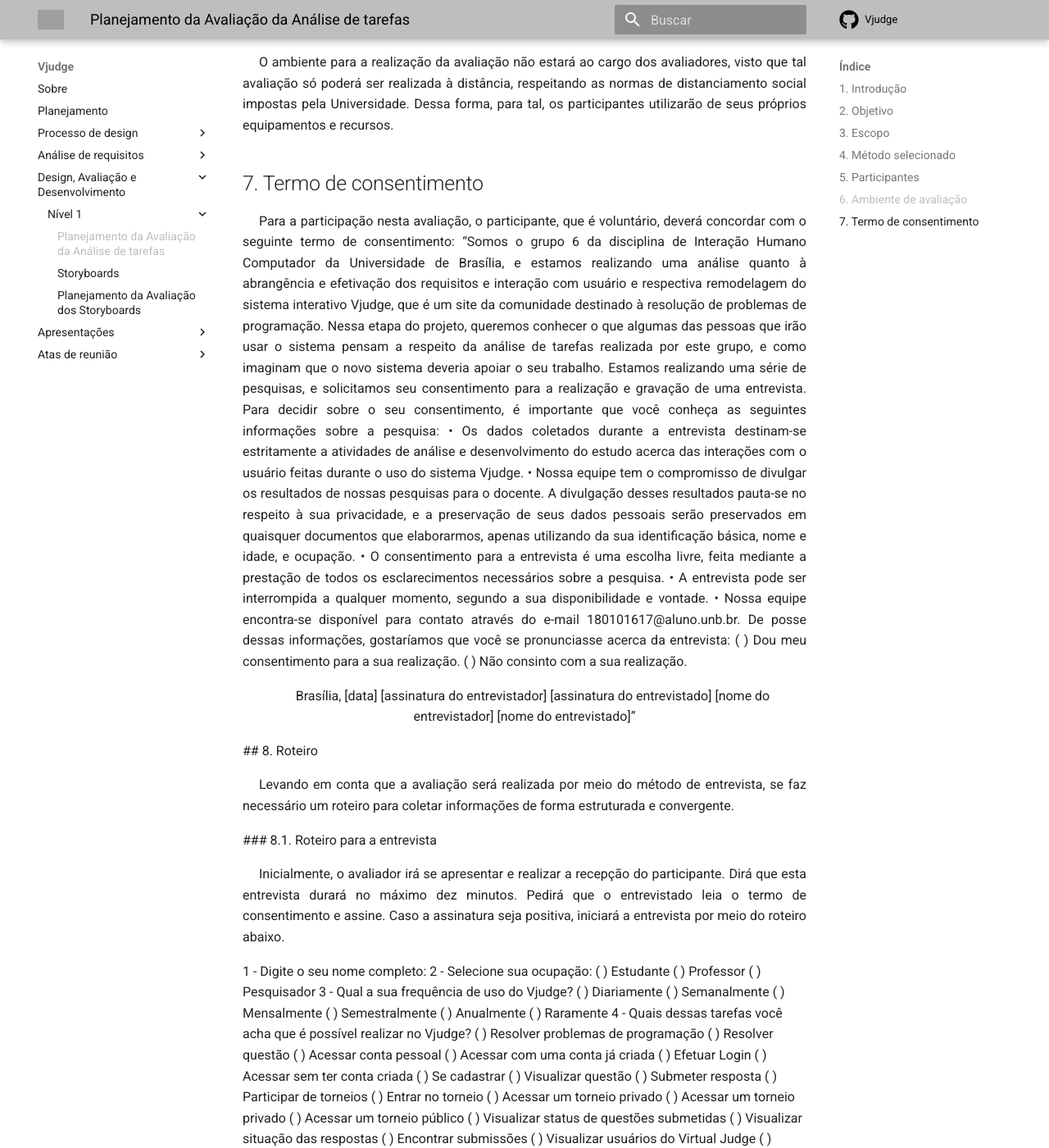
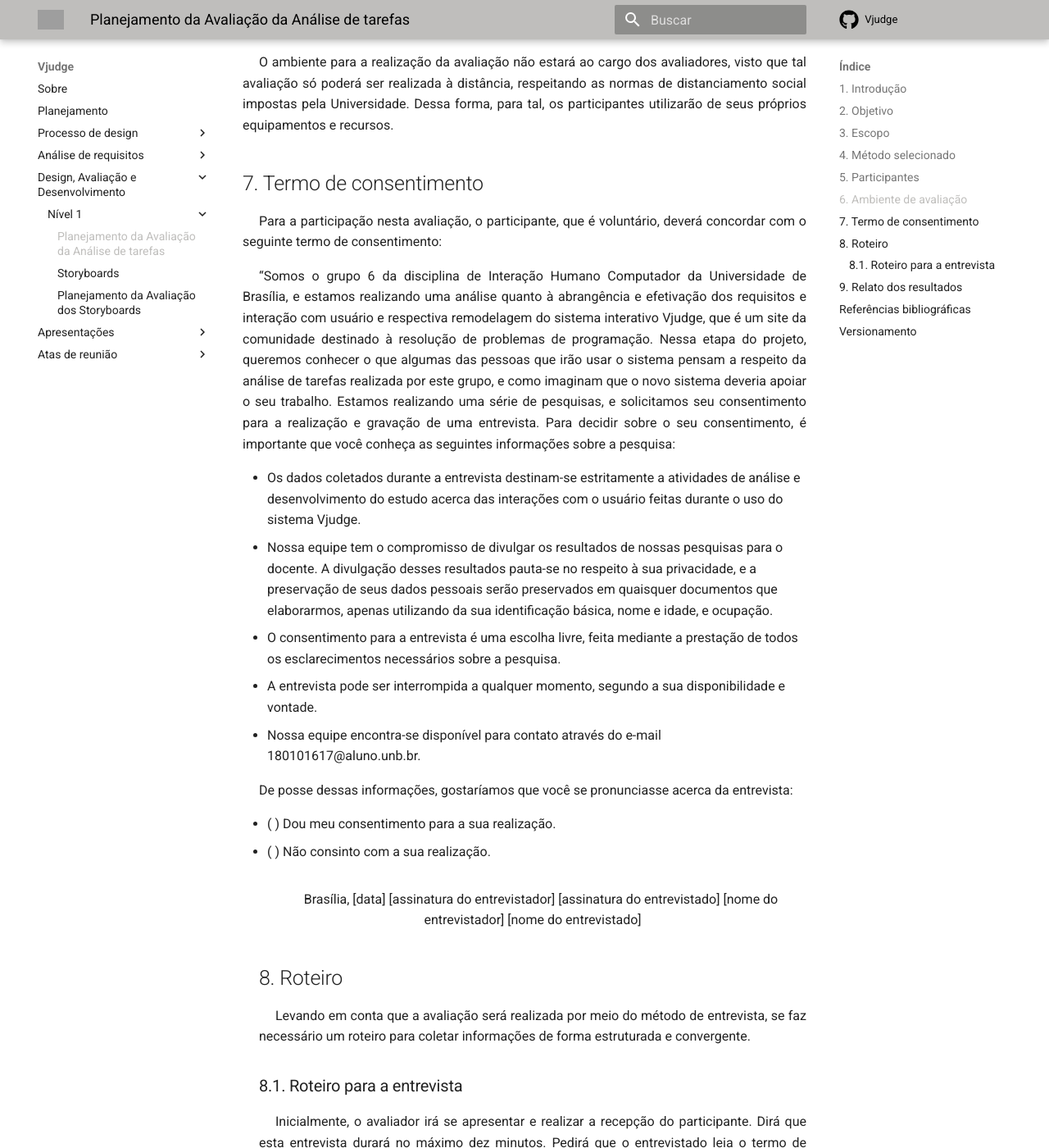
Before and after one commit to Interacao-Humano-Computador/2020.2-Grupo6, an MkDocs documentation site: the page built from docs/designAvaliacaoDesenvolvimento/nivel1/planejamentoAvaliacaoDaAnaliseDeTarefas.md, in a window 1280 px wide and 1400 px high, scrolled down 1371 px. Shown: the whole window at 82% size. Built offline with MkDocs 1.6.1 and Material for MkDocs 9.7.7, drawn with Linux system fonts in a browser that asks for light colours; comment, search, counter and statistics services are not loaded; some of the changed text lies outside the part shown; grey boxes are pictures that could not be loaded.

Commit message:
Corrigindo formatação planej, aval. anal. de tarefas

```diff
--- a/docs/designAvaliacaoDesenvolvimento/nivel1/planejamentoAvaliacaoDaAnaliseDeTarefas.md
+++ b/docs/designAvaliacaoDesenvolvimento/nivel1/planejamentoAvaliacaoDaAnaliseDeTarefas.md
@@ -47,20 +47,34 @@
 
 <p style="text-indent: 20px; text-align: justify">
 Para a participação nesta avaliação, o participante, que é voluntário, deverá concordar com o seguinte termo de consentimento:
+</p>
 
+<p style="text-indent: 20px; text-align: justify">
 “Somos o grupo 6 da disciplina de Interação Humano Computador da Universidade de Brasília, e estamos realizando uma análise quanto à abrangência e efetivação dos requisitos e interação com usuário e respectiva remodelagem do sistema interativo Vjudge, que é um site da comunidade destinado à resolução de problemas de programação. Nessa etapa do projeto, queremos conhecer o que algumas das pessoas que irão usar o sistema pensam a respeito da análise de tarefas realizada por este grupo, e como imaginam que o novo sistema deveria apoiar o seu trabalho. Estamos realizando uma série de pesquisas, e solicitamos seu consentimento para a realização e gravação de uma entrevista. Para decidir sobre o seu consentimento, é importante que você conheça as seguintes informações sobre a pesquisa:
-• Os dados coletados durante a entrevista destinam-se estritamente a atividades de análise e desenvolvimento do estudo acerca das interações com o usuário feitas durante o uso do sistema Vjudge.
-• Nossa equipe tem o compromisso de divulgar os resultados de nossas pesquisas para o docente. A divulgação desses resultados pauta-se no respeito à sua privacidade, e a preservação de seus dados pessoais serão preservados em quaisquer documentos que elaborarmos, apenas utilizando da sua identificação básica, nome e idade, e ocupação.
-• O consentimento para a entrevista é uma escolha livre, feita mediante a prestação de todos os esclarecimentos necessários sobre a pesquisa.
-• A entrevista pode ser interrompida a qualquer momento, segundo a sua disponibilidade e vontade.
-• Nossa equipe encontra-se disponível para contato através do e-mail 180101617@aluno.unb.br.
-De posse dessas informações, gostaríamos que você se pronunciasse acerca da entrevista: ( ) Dou meu consentimento para a sua realização.
-( ) Não consinto com a sua realização.
+</p>
+
+<ul>
+<li> Os dados coletados durante a entrevista destinam-se estritamente a atividades de análise e desenvolvimento do estudo acerca das interações com o usuário feitas durante o uso do sistema Vjudge. </li>
+<li> Nossa equipe tem o compromisso de divulgar os resultados de nossas pesquisas para o docente. A divulgação desses resultados pauta-se no respeito à sua privacidade, e a preservação de seus dados pessoais serão preservados em quaisquer documentos que elaborarmos, apenas utilizando da sua identificação básica, nome e idade, e ocupação. </li>
+<li> O consentimento para a entrevista é uma escolha livre, feita mediante a prestação de todos os esclarecimentos necessários sobre a pesquisa. </li>
+<li> A entrevista pode ser interrompida a qualquer momento, segundo a sua disponibilidade e vontade. </li>
+<li> Nossa equipe encontra-se disponível para contato através do e-mail 180101617@aluno.unb.br. </li>
+</ul>
+
+<p style="text-indent: 20px; text-align: justify">
+
+De posse dessas informações, gostaríamos que você se pronunciasse acerca da entrevista:
+<ul>
+<li> ( ) Dou meu consentimento para a sua realização. </li>
+<li> ( ) Não consinto com a sua realização. </li>
+<ul>
+
+</p>
 
 <p style="text-indent: 20px; text-align: center">
 Brasília, [data]
 [assinatura do entrevistador] [assinatura do entrevistado]
-[nome do entrevistador] [nome do entrevistado]”
+[nome do entrevistador] [nome do entrevistado]
 </p>
 
 ## 8. Roteiro
@@ -77,57 +91,76 @@
 
 1 - Digite o seu nome completo:
 
-2 - Selecione sua ocupação: ( ) Estudante  ( ) Professor  ( ) Pesquisador
+2 - Selecione sua ocupação:
 
-3 - Qual a sua frequência de uso do Vjudge? ( ) Diariamente  ( ) Semanalmente  ( ) Mensalmente  ( ) Semestralmente  ( ) Anualmente  ( ) Raramente
+<ul style="list-style-type: none;">
+<li>( ) Estudante</li>
+<li>( ) Professor</li>
+<li>( ) Pesquisador</li>
+</ul>
+
+3 - Qual a sua frequência de uso do Vjudge?
+
+<ul style="list-style-type: none;">
+<li>( ) Diariamente</li>
+<li>( ) Semanalmente</li>
+<li>( ) Mensalmente</li>
+<li>( ) Semestralmente</li>
+<li>( ) Anualmente</li>
+<li>( ) Raramente</li>
+</ul>
 
 4 - Quais dessas tarefas você acha que é possível realizar no Vjudge?
 
-( ) Resolver problemas de programação
-( ) Resolver questão
-( ) Acessar conta pessoal
-( ) Acessar com uma conta já criada
-( ) Efetuar Login
-( ) Acessar sem ter conta criada
-( ) Se cadastrar
-( ) Visualizar questão
-( ) Submeter resposta
-( ) Participar de torneios
-( ) Entrar no torneio
-( ) Acessar um torneio privado
-( ) Acessar um torneio privado
-( ) Acessar um torneio público
-( ) Visualizar status de questões submetidas
-( ) Visualizar situação das respostas
-( ) Encontrar submissões
-( ) Visualizar usuários do Virtual Judge
-( ) Visualizar usuário
-( ) Visualizar grupos do Virtual Judge
-( ) Visualizar grupo
-( ) Encontrar grupo
-( ) Visualizar Fórum do Virtual Judge
-( ) Visualizar fórum
-( ) Encontrar artigos
-( ) Sair da conta pessoal
-( ) Sair da conta
-( ) Fazer Logout
+<ul style="list-style-type: none;">
+<li> ( ) Resolver problemas de programação </li>
+<li> ( ) Resolver questão </li>
+<li> ( ) Acessar conta pessoal </li>
+<li> ( ) Acessar com uma conta já criada </li>
+<li> ( ) Efetuar Login </li>
+<li> ( ) Acessar sem ter conta criada </li>
+<li> ( ) Se cadastrar </li>
+<li> ( ) Visualizar questão </li>
+<li> ( ) Submeter resposta </li>
+<li> ( ) Participar de torneios </li>
+<li> ( ) Entrar no torneio </li>
+<li> ( ) Acessar um torneio privado </li>
+<li> ( ) Acessar um torneio privado </li>
+<li> ( ) Acessar um torneio público </li>
+<li> ( ) Visualizar status de questões submetidas </li>
+<li> ( ) Visualizar situação das respostas </li>
+<li> ( ) Encontrar submissões </li>
+<li> ( ) Visualizar usuários do Virtual Judge </li>
+<li> ( ) Visualizar usuário </li>
+<li> ( ) Visualizar grupos do Virtual Judge </li>
+<li> ( ) Visualizar grupo </li>
+<li> ( ) Encontrar grupo </li>
+<li> ( ) Visualizar Fórum do Virtual Judge </li>
+<li> ( ) Visualizar fórum </li>
+<li> ( ) Encontrar artigos </li>
+<li> ( ) Sair da conta pessoal </li>
+<li> ( ) Sair da conta </li>
+<li> ( ) Fazer Logout </li>
+</ul>
 
 5 - Você acha que é possível realizar alguma tarefa a mais do que as que foram ditas?
 
 6 - Quais dessas tarefas você realiza no Vjudge?
 
-( ) Efetuar Login
-( ) Se cadastrar
-( ) Visualizar questão
-( ) Submeter resposta
-( ) Participar de um torneio
-( ) Acessar um torneio privado
-( ) Acessar um torneio público
-( ) Encontrar submissões
-( ) Encontrar usuário
-( ) Encontrar grupo
-( ) Encontrar artigos no fórum
-( ) Fazer Logout
+<ul style="list-style-type: none;">
+<li>( ) Efetuar Login</li>
+<li>( ) Se cadastrar</li>
+<li>( ) Visualizar questão</li>
+<li>( ) Submeter resposta</li>
+<li>( ) Participar de um torneio</li>
+<li>( ) Acessar um torneio privado</li>
+<li>( ) Acessar um torneio público</li>
+<li>( ) Encontrar submissões</li>
+<li>( ) Encontrar usuário</li>
+<li>( ) Encontrar grupo</li>
+<li>( ) Encontrar artigos no fórum</li>
+<li>( ) Fazer Logout</li>
+</ul>
 
 7 - Como você afirma realizar essa tarefa, o procedimento de passos abaixo está:
 
@@ -140,8 +173,12 @@
 - Deslocar o mouse até o botão "Login";
 - Apertar com o botão esquerdo do mouse.
 
-Para realizar essa tarefa, os passos acima são: ( ) Suficientes  ( ) Insuficientes
-Em caso de serem insuficientes, digite quais passos faltam: [	]
+Para realizar essa tarefa, os passos acima são:
+<ul style="list-style-type: none;">
+<li>( ) Suficientes</li>
+<li>( ) Insuficientes</li>
+</ul>
+Em caso de serem insuficientes, digite quais passos faltam: []
 
 Se a pessoa realiza: <b>Se cadastrar</b>
 
@@ -158,8 +195,12 @@
 - Deslocar o mouse até o botão "Register";
 - Apertar com o botão esquerdo do mouse.
 
-Para realizar essa tarefa, os passos acima são: ( ) Suficientes  ( ) Insuficientes
-Em caso de serem insuficientes, digite quais passos faltam: [	]
+Para realizar essa tarefa, os passos acima são:
+<ul style="list-style-type: none;">
+<li>( ) Suficientes</li>
+<li>( ) Insuficientes</li>
+</ul>
+Em caso de serem insuficientes, digite quais passos faltam: []
 
 Se a pessoa realiza: <b>Visualizar questão</b>
 
@@ -169,8 +210,12 @@
 - Deslocar o mouse até o título ou número do problema a ser visualizado;
 - Apertar com botão esquerdo do mouse.
 
-Para realizar essa tarefa, os passos acima são: ( ) Suficientes  ( ) Insuficientes
-Em caso de serem insuficientes, digite quais passos faltam: [	]
+Para realizar essa tarefa, os passos acima são:
+<ul style="list-style-type: none;">
+<li>( ) Suficientes</li>
+<li>( ) Insuficientes</li>
+</ul>
+Em caso de serem insuficientes, digite quais passos faltam: []
 
 Se a pessoa realiza: <b>Submeter resposta</b>
 
@@ -181,8 +226,12 @@
 - Apertar com botão esquerdo do mouse na opção "Yes" ou "No" em "Share".
 - Colocar código programado em "Solution".
 
-Para realizar essa tarefa, os passos acima são: ( ) Suficientes  ( ) Insuficientes
-Em caso de serem insuficientes, digite quais passos faltam: [	]
+Para realizar essa tarefa, os passos acima são:
+<ul style="list-style-type: none;">
+<li>( ) Suficientes</li>
+<li>( ) Insuficientes</li>
+</ul>
+Em caso de serem insuficientes, digite quais passos faltam: []
 
 Se a pessoa realiza: <b>Participar de um torneio</b>
 
@@ -191,8 +240,12 @@
 - Deslocar o mouse até o título do torneio;
 - Apertar com o botão esquerdo do mouse.
 
-Para realizar essa tarefa, os passos acima são: ( ) Suficientes  ( ) Insuficientes
-Em caso de serem insuficientes, digite quais passos faltam: [	]
+Para realizar essa tarefa, os passos acima são:
+<ul style="list-style-type: none;">
+<li>( ) Suficientes</li>
+<li>( ) Insuficientes</li>
+</ul>
+Em caso de serem insuficientes, digite quais passos faltam: []
 
 Se a pessoa realiza: <b>Acessar um torneio privado</b>
 
@@ -200,8 +253,12 @@
 - Deslocar o mouse até o título dos problemas;
 - Apertar com o botão esquerdo do mouse para visualizá-las.
 
-Para realizar essa tarefa, os passos acima são: ( ) Suficientes  ( ) Insuficientes
-Em caso de serem insuficientes, digite quais passos faltam: [	]
+Para realizar essa tarefa, os passos acima são:
+<ul style="list-style-type: none;">
+<li>( ) Suficientes</li>
+<li>( ) Insuficientes</li>
+</ul>
+Em caso de serem insuficientes, digite quais passos faltam: []
 
 Se a pessoa realiza: <b>Acessar um torneio público</b>
 
@@ -209,8 +266,12 @@
 - Deslocar o mouse até o título dos problemas;
 - Apertar com o botão esquerdo do mouse para visualizá-las.
 
-Para realizar essa tarefa, os passos acima são: ( ) Suficientes  ( ) Insuficientes
-Em caso de serem insuficientes, digite quais passos faltam: [	]
+Para realizar essa tarefa, os passos acima são:
+<ul style="list-style-type: none;">
+<li>( ) Suficientes</li>
+<li>( ) Insuficientes</li>
+</ul>
+Em caso de serem insuficientes, digite quais passos faltam: []
 
 Se a pessoa realiza: <b>Encontrar submissões</b>
 
@@ -220,8 +281,12 @@
 - Deslocar o mouse até "Result";
 - Apertar com o botão esquerdo do mouse.
 
-Para realizar essa tarefa, os passos acima são: ( ) Suficientes  ( ) Insuficientes
-Em caso de serem insuficientes, digite quais passos faltam: [	]
+Para realizar essa tarefa, os passos acima são:
+<ul style="list-style-type: none;">
+<li>( ) Suficientes</li>
+<li>( ) Insuficientes</li>
+</ul>
+Em caso de serem insuficientes, digite quais passos faltam: []
 
 Se a pessoa realiza: <b>Encontrar usuário</b>
 
@@ -231,8 +296,12 @@
 - Pressionar a tecla "Enter";
 - Apertar com o botão esquerdo do mouse no usuário encontrado.
 
-Para realizar essa tarefa, os passos acima são: ( ) Suficientes  ( ) Insuficientes
-Em caso de serem insuficientes, digite quais passos faltam: [	]
+Para realizar essa tarefa, os passos acima são:
+<ul style="list-style-type: none;">
+<li>( ) Suficientes</li>
+<li>( ) Insuficientes</li>
+</ul>
+Em caso de serem insuficientes, digite quais passos faltam: []
 
 Se a pessoa realiza: <b>Encontrar grupo</b>
 
@@ -244,8 +313,12 @@
 - Apertar com o botão esquerdo do mouse em "Search";
 - Apertar com o botão esquerdo do mouse no grupo encontrado.
 
-Para realizar essa tarefa, os passos acima são: ( ) Suficientes  ( ) Insuficientes
-Em caso de serem insuficientes, digite quais passos faltam: [	]
+Para realizar essa tarefa, os passos acima são:
+<ul style="list-style-type: none;">
+<li>( ) Suficientes</li>
+<li>( ) Insuficientes</li>
+</ul>
+Em caso de serem insuficientes, digite quais passos faltam: []
 
 Se a pessoa realiza: <b>Encontrar artigos no fórum</b>
 
@@ -257,20 +330,39 @@
 - Pressionar a tecla "Enter";
 - Apertar com o botão esquerdo do mouse no artigo encontrado.
 
-Para realizar essa tarefa, os passos acima são: ( ) Suficientes  ( ) Insuficientes
-Em caso de serem insuficientes, digite quais passos faltam: [	]
+Para realizar essa tarefa, os passos acima são:
+<ul style="list-style-type: none;">
+<li>( ) Suficientes</li>
+<li>( ) Insuficientes</li>
+</ul>
+Em caso de serem insuficientes, digite quais passos faltam: []
 
 Se a pessoa realiza: </b>Fazer Logout</b>
 
 - Deslocar o mouse até o topo da página;
 - Apertar com o botão esquerdo do mouse em "Logout";
 
-Para realizar essa tarefa, os passos acima são: ( ) Suficientes  ( ) Insuficientes
-Em caso de serem insuficientes, digite quais passos faltam: [	]
+Para realizar essa tarefa, os passos acima são:
+<ul style="list-style-type: none;">
+<li>( ) Suficientes</li>
+<li>( ) Insuficientes</li>
+</ul>
+Em caso de serem insuficientes, digite quais passos faltam: []
 
 8 - Avalie a nossa análise de tarefas realizadas pelos usuários do site Vjudge.
 
-( ) 1   ( ) 2   ( )  3   ( )  4   ( )  5   ( )  6   ( )  7   ( )  8   ( )  9   ( ) 10
+<ul style="list-style-type: none;">
+<li>( ) 1</li>
+<li>( ) 2</li>
+<li>( ) 3</li>
+<li>( ) 4</li>
+<li>( ) 5</li>
+<li>( ) 6</li>
+<li>( ) 7</li>
+<li>( ) 8</li>
+<li>( ) 9</li>
+<li>( ) 10</li>
+</ul>
 
 9 - Deixe alguma sugestão de melhoria à nossa análise de tarefas, caso você ache necessário.
 
```
